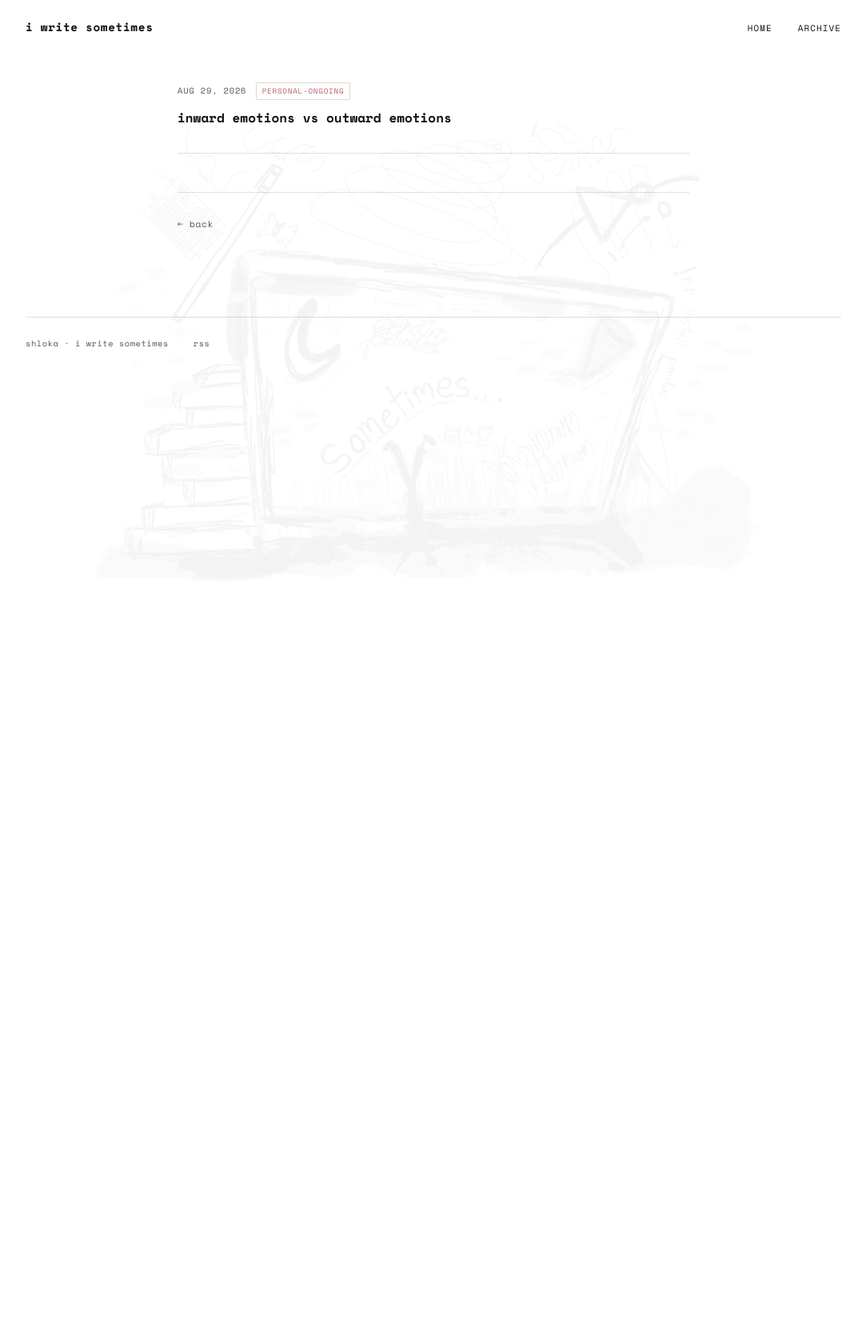
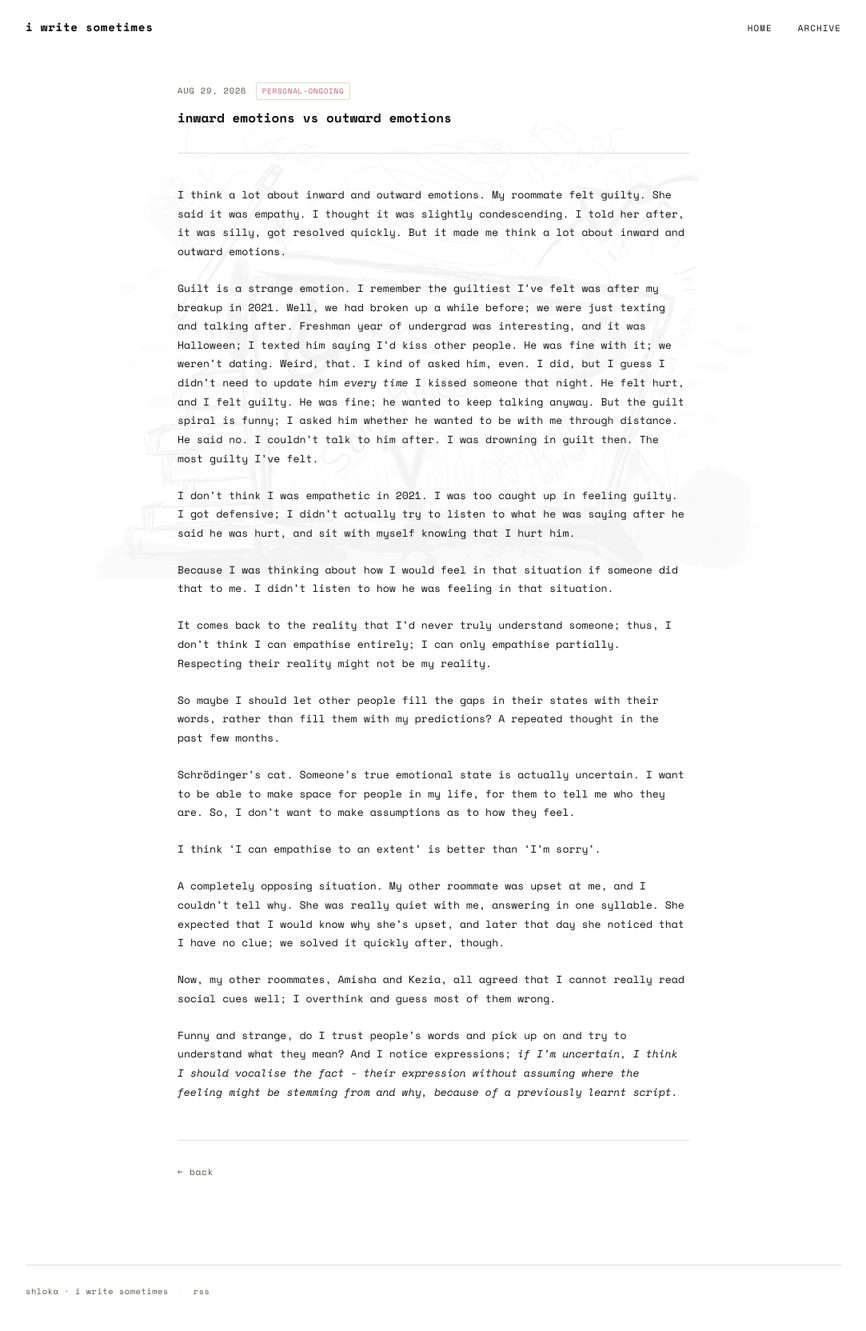
Before and after one commit to shlokamohanty/i-write-sometimes, a Jekyll site: the page built from _posts/2026-08-29-inward-outward.md, in a window 1280 px wide. Shown: the whole page at 80% size, without its empty margins (98-1181 px from the left). Built offline with Jekyll 4.4.1, drawn with Linux system fonts in a browser that asks for light colours; some web fonts are replaced; before the commit the page ends 900 px from its top, so only the background shows below that.

Commit message:
njinjinjini
jninininijn

```diff
--- a/_posts/2026-08-29-inward-outward.md
+++ b/_posts/2026-08-29-inward-outward.md
@@ -5,3 +5,25 @@ subtitle: ""
 date: 2026-08-29
 tags: personal-ongoing
 ---
+
+I think a lot about inward and outward emotions. My roommate felt guilty. She said it was empathy. I thought it was slightly condescending. I told her after, it was silly, got resolved quickly. But it made me think a lot about inward and outward emotions.
+
+Guilt is a strange emotion. I remember the guiltiest I've felt was after my breakup in 2021. Well, we had broken up a while before; we were just texting and talking after. Freshman year of undergrad was interesting, and it was Halloween; I texted him saying I'd kiss other people. He was fine with it; we weren't dating. Weird, that. I kind of asked him, even. I did, but I guess I didn't need to update him *every time* I kissed someone that night. He felt hurt, and I felt guilty. He was fine; he wanted to keep talking anyway. But the guilt spiral is funny; I asked him whether he wanted to be with me through distance. He said no. I couldn't talk to him after. I was drowning in guilt then. The most guilty I've felt.
+
+I don't think I was empathetic in 2021. I was too caught up in feeling guilty. I got defensive; I didn’t actually try to listen to what he was saying after he said he was hurt, and sit with myself knowing that I hurt him.
+
+Because I was thinking about how I would feel in that situation if someone did that to me. I didn't listen to how he was feeling in that situation.
+
+It comes back to the reality that I'd never truly understand someone; thus, I don't think I can empathise entirely; I can only empathise partially. Respecting their reality might not be my reality.
+
+So maybe I should let other people fill the gaps in their states with their words, rather than fill them with my predictions? A repeated thought in the past few months.
+
+Schrödinger's cat. Someone's true emotional state is actually uncertain. I want to be able to make space for people in my life, for them to tell me who they are. So, I don't want to make assumptions as to how they feel.
+
+I think 'I can empathise to an extent' is better than 'I'm sorry'.
+
+A completely opposing situation. My other roommate was upset at me, and I couldn't tell why. She was really quiet with me, answering in one syllable. She expected that I would know why she's upset, and later that day she noticed that I have no clue; we solved it quickly after, though.
+
+Now, my other roommates, Amisha and Kezia, all agreed that I cannot really read social cues well; I overthink and guess most of them wrong.
+
+Funny and strange, do I trust people's words and pick up on and try to understand what they mean? And I notice expressions; *if I'm uncertain, I think I should vocalise the fact - their expression without assuming where the feeling might be stemming from and why, because of a previously learnt script.*
```
Also changed, not shown: _posts/.obsidian/workspace.json (+5 -5 lines), _posts/2026-08-24-curiosity-and-wonder.md (+1 -1 lines), _posts/2026-08-31-thesis-readings.md (+8 -0 lines).
